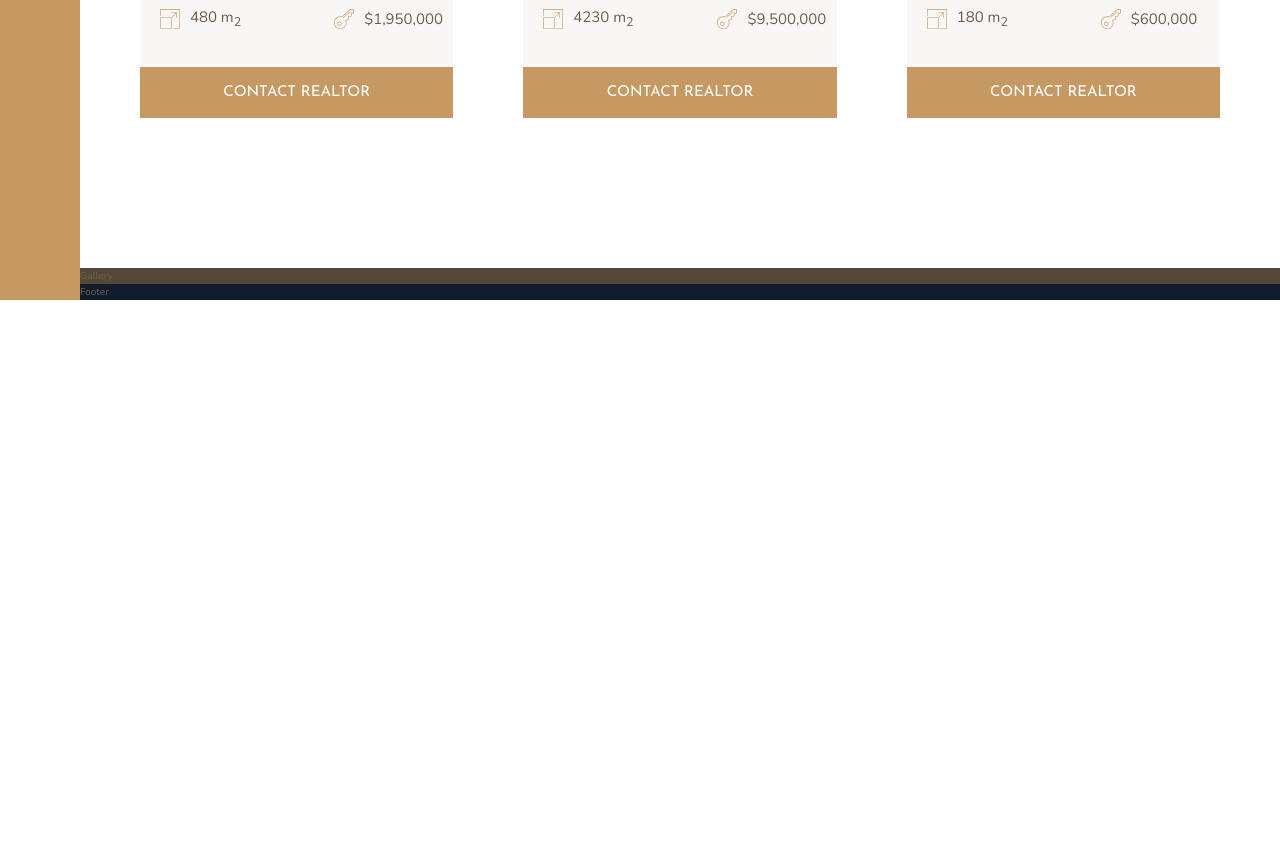
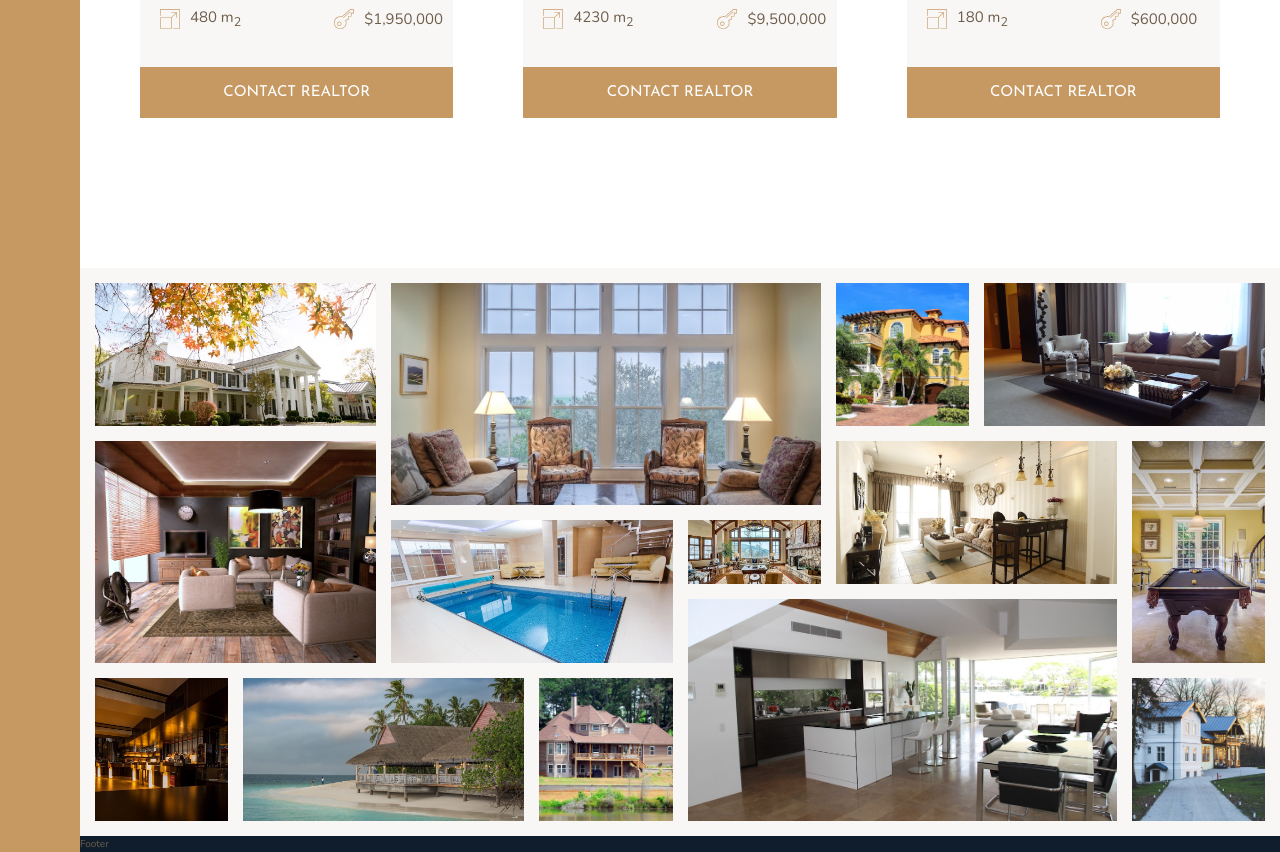
Before and after one commit to Wild1304/ProjectNexter, a website: page index.html in a window 1280 px wide. Shown: the part 2804-3656 px from the top of the page. Before the commit the page ends 3104 px from the top, so only its background shows below. Drawn offline with nearby package versions, Linux system fonts and the light colour scheme.

Commit message:
create gallery section

```diff
--- a/index.html
+++ b/index.html
@@ -299,7 +299,38 @@
     </section>
 
     <section class="gallery">
-        Gallery
+        <figure class="gallery__item gallery__item--1"><img src="img/gal-1.jpeg" alt="Gallery image 1" class="gallery__img">
+        </figure>
+        <figure class="gallery__item gallery__item--2"><img src="img/gal-2.jpeg" alt="Gallery image 2" class="gallery__img">
+        </figure>
+        <figure class="gallery__item gallery__item--3"><img src="img/gal-3.jpeg" alt="Gallery image 3" class="gallery__img">
+        </figure>
+        <figure class="gallery__item gallery__item--4"><img src="img/gal-4.jpeg" alt="Gallery image 4" class="gallery__img">
+        </figure>
+        <figure class="gallery__item gallery__item--5"><img src="img/gal-5.jpeg" alt="Gallery image 5" class="gallery__img">
+        </figure>
+        <figure class="gallery__item gallery__item--6"><img src="img/gal-6.jpeg" alt="Gallery image 6" class="gallery__img">
+        </figure>
+        <figure class="gallery__item gallery__item--7"><img src="img/gal-7.jpeg" alt="Gallery image 7" class="gallery__img">
+        </figure>
+        <figure class="gallery__item gallery__item--8"><img src="img/gal-8.jpeg" alt="Gallery image 8" class="gallery__img">
+        </figure>
+        <figure class="gallery__item gallery__item--9"><img src="img/gal-9.jpeg" alt="Gallery image 9" class="gallery__img">
+        </figure>
+        <figure class="gallery__item gallery__item--10"><img src="img/gal-10.jpeg" alt="Gallery image 10" class="gallery__img">
+        </figure>
+        <figure class="gallery__item gallery__item--11"><img src="img/gal-11.jpeg" alt="Gallery image 11" class="gallery__img">
+        </figure>
+        <figure class="gallery__item gallery__item--12"><img src="img/gal-12.jpeg" alt="Gallery image 12" class="gallery__img">
+        </figure>
+        <figure class="gallery__item gallery__item--13"><img src="img/gal-13.jpeg" alt="Gallery image 13" class="gallery__img">
+        </figure>
+        <figure class="gallery__item gallery__item--14"><img src="img/gal-14.jpeg" alt="Gallery image 14" class="gallery__img">
+        </figure>
+
+
+
+
     </section>
 
     <footer class="footer">
--- a/sass/_gallery.scss
+++ b/sass/_gallery.scss
@@ -1,4 +1,92 @@
-.gallery{
-    background-color: $color-grey-dark-1;
+.gallery {
+    background-color: $color-grey-light-1;
     grid-column: full-start / full-end;
+
+    display: grid;
+    grid-template-columns: repeat(8, 1fr);
+    grid-template-rows: repeat(7, 5vw);
+    grid-gap: 1.5rem;
+    padding: 1.5rem;
+
+    &__item {
+        &--1 {
+            grid-row: 1 / span 2;
+            grid-column: 1 / span 2;
+        }
+
+        &--2 {
+            grid-row: 3 / span 3;
+            grid-column: 1 / span 2;
+        }
+
+        &--3 {
+            grid-row: 6 / span 2;
+            grid-column: 1 / span 1;
+        }
+
+        &--4 {
+            grid-row: 6 / span 2;
+            grid-column: 2 / span 2;
+        }
+
+        &--5 {
+            grid-row: 1 / span 3;
+            grid-column: 3 / span 3;
+        }
+
+        &--6 {
+            grid-row: 4 / span 2;
+            grid-column: 3 / span 2;
+        }
+
+        &--7 {
+            grid-row: 6 / span 2;
+            grid-column: 4 / span 1;
+        }
+
+        &--8 {
+            grid-row: 4 / span 1;
+            grid-column: 5 / span 1;
+        }
+
+        &--9 {
+            grid-row: 5 / span 3;
+            grid-column: 5 / span 3;
+        }
+
+        &--10 {
+            grid-row: 1 / span 2;
+            grid-column: 6 / span 1;
+        }
+
+        &--11 {
+            grid-row: 3 / span 2;
+            grid-column: 6 / span 2;
+        }
+
+        &--12 {
+            grid-row: 1 / span 2;
+            grid-column: 7 / span 2;
+        }
+
+        &--13 {
+            grid-row: 3 / span 3;
+            grid-column: 8 / span 1;
+        }
+
+        &--14 {
+            grid-row: 6 / span 2;
+            grid-column: 8 / span 1;
+        }
+
+    }
+
+    &__img {
+        width: 100%;
+        height: 100%;
+        object-fit: cover;
+        display: block;
+    }
+
+
 }
```
Also changed, not shown: css/style.css, 1 other file.
